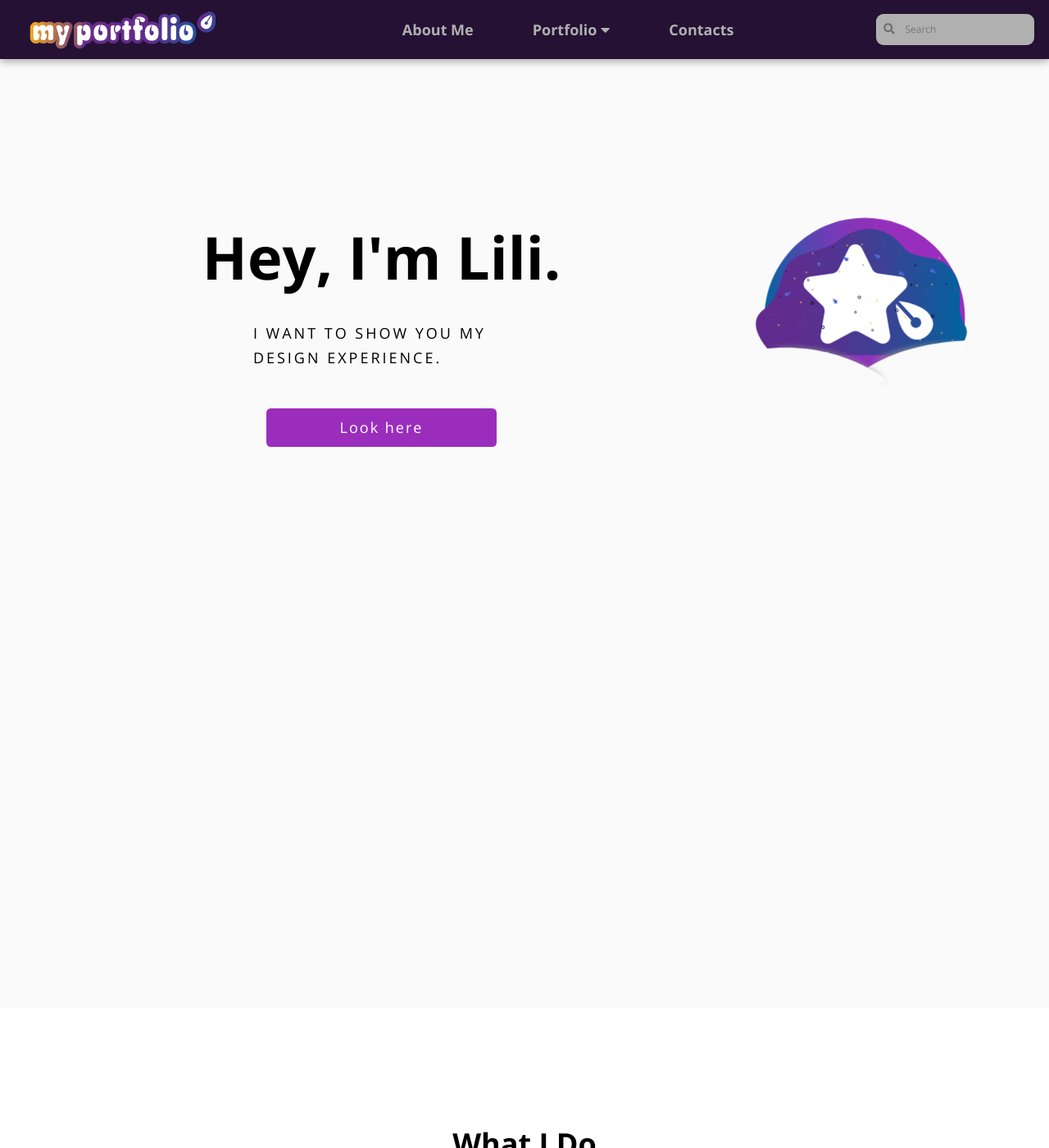
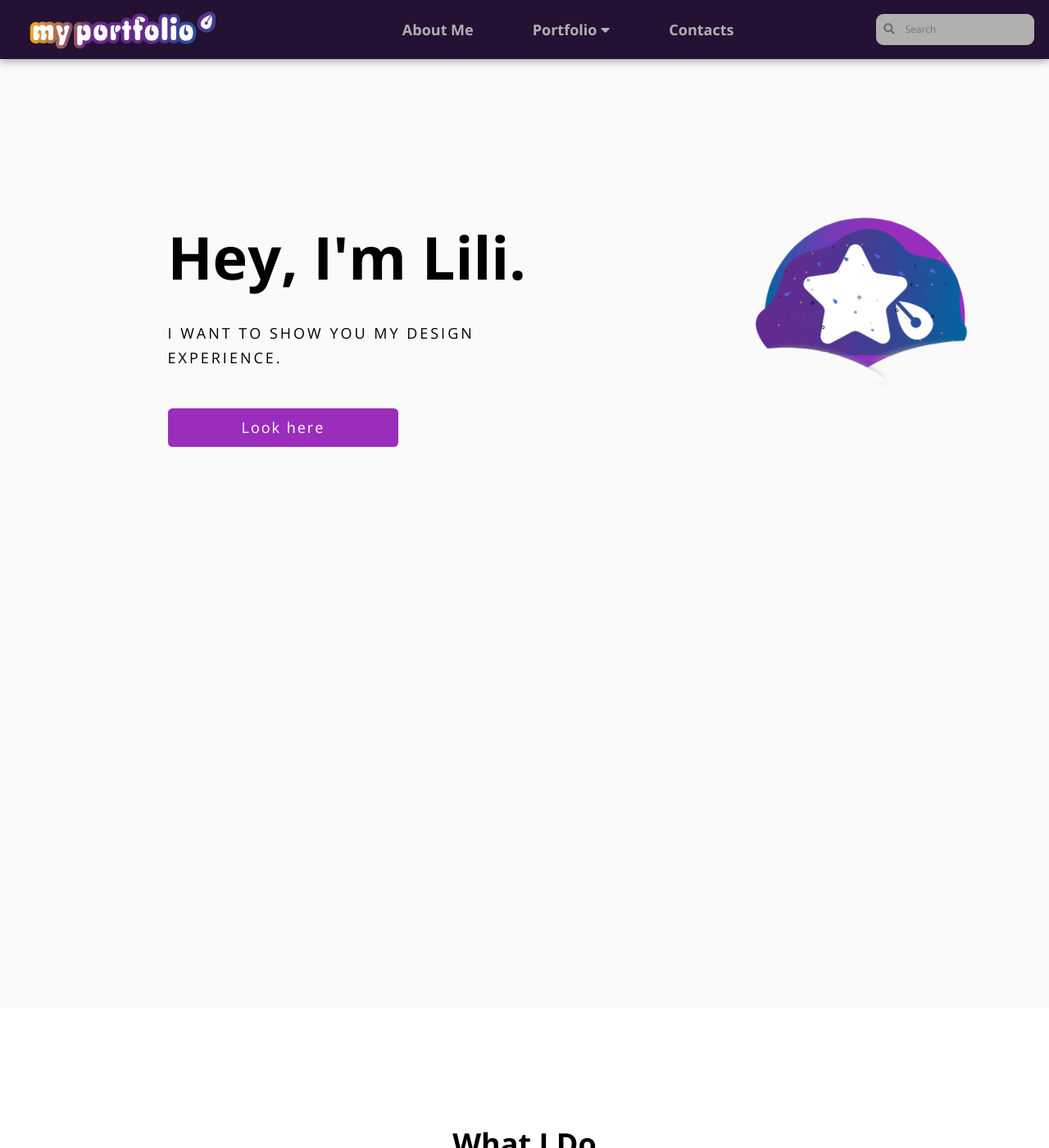
Before and after one commit to LiliyaMilanova/myportfolio, a Jekyll site: the page built from index.html, in a window 1280 px wide and 1400 px high. Shown: the whole window at 82% size. Built offline with Jekyll 4.4.1, drawn with Linux system fonts in a browser that asks for light colours; nearby versions of some CDN libraries.

Commit message:
Update styles.css

```diff
--- a/css/styles.css
+++ b/css/styles.css
@@ -38,13 +38,13 @@ body {
     color: rgb(0, 0, 0);
     text-transform: uppercase;
     letter-spacing: 3px;
-    width:60%;
+    width:80%;
 }
 
 .info {
     display: flex;
     flex-direction: column;
-    align-items: center;
+    align-items: flex-start;
     padding: 0 10rem 5rem 10rem;
 }
 
```
